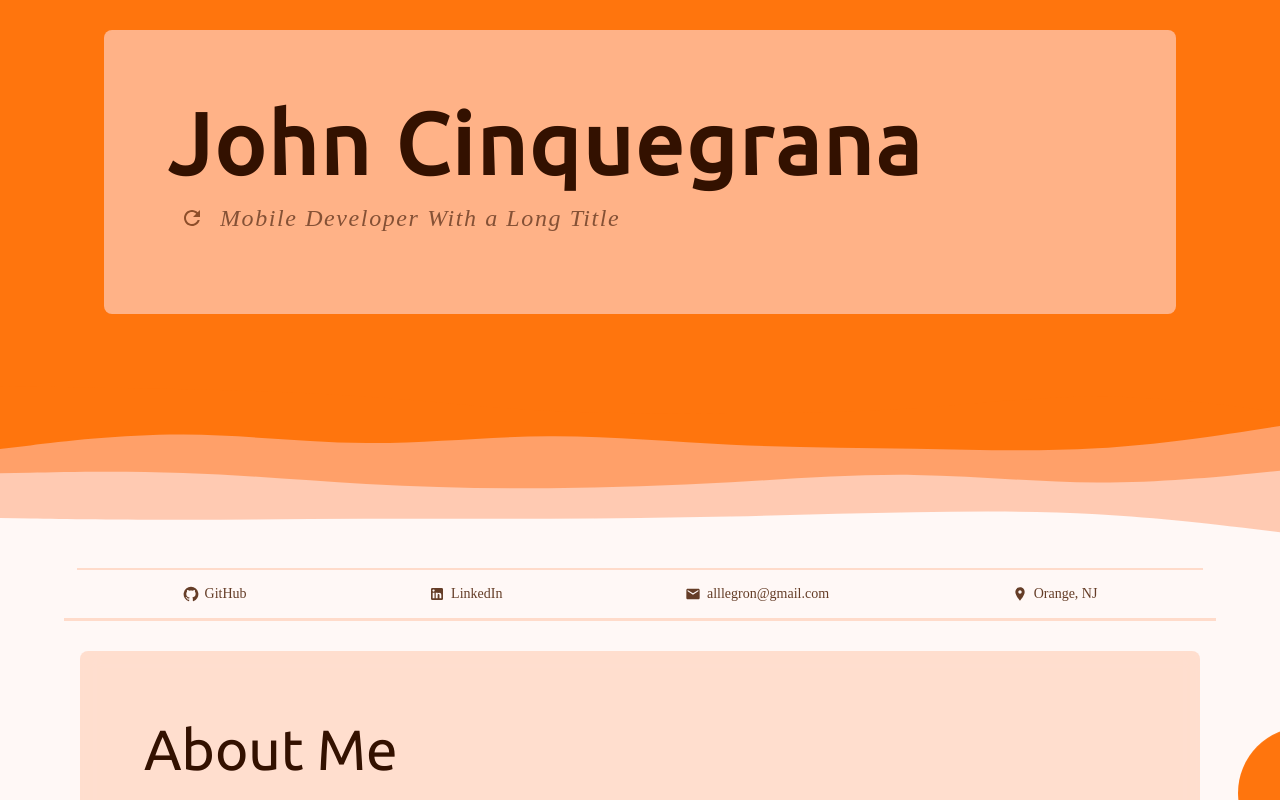
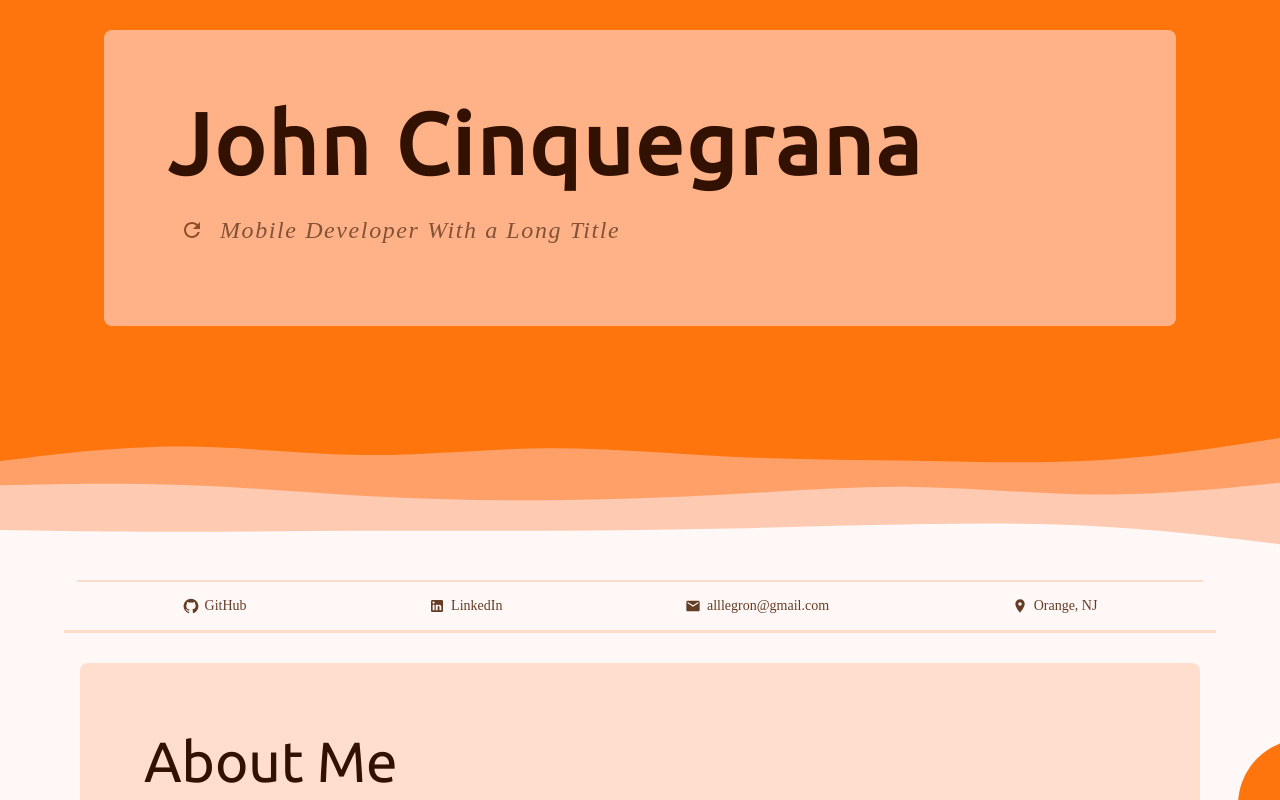
Before and after one commit to john-cinquegrana/ReactPersonalSite, a React (Vite) app: page / in a window 1280 px wide. Shown: the top 800 px of the page. Built offline with nearby package versions, Linux system fonts and the light colour scheme.

Commit message:
Extra padding between the title and roulette

```diff
--- a/src/components/cards/MainHeader.tsx
+++ b/src/components/cards/MainHeader.tsx
@@ -61,6 +61,7 @@ const MainHeader: React.FC<MainHeaderProps> = ({ title }) => {
 								sm: '0.1rem',
 								xs: '0.07rem',
 							}}
+							paddingBottom={'12px'}
 						>
 							{title}
 						</Typography>
```
